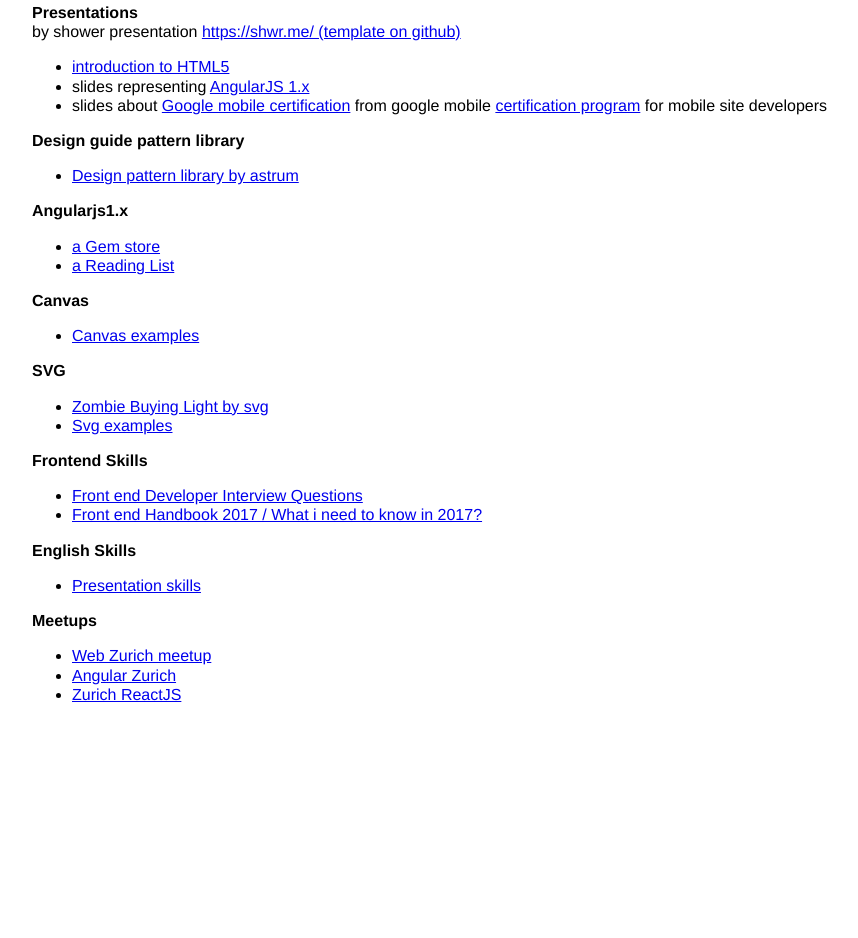
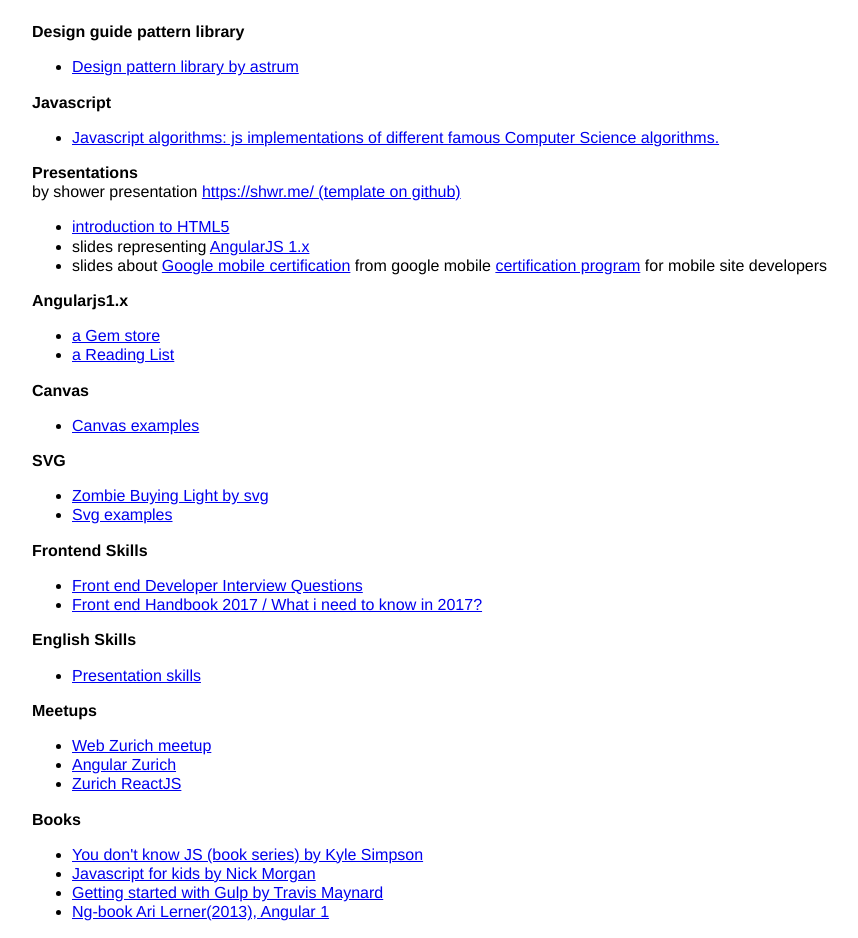
Before and after one commit to julia-dizhak/julia-dizhak.github.io, a plain HTML site: page index.html in a window 1280 px wide. Shown: the part 232-1170 px from the top of the page, without its empty margins (108-966 px from the left). Before the commit the page ends 952 px from the top, so only its background shows below. Drawn offline with Linux system fonts and the light colour scheme.

Commit message:
add Javascript algorithms

```diff
--- a/index.html
+++ b/index.html
@@ -2,7 +2,12 @@
 <html>
 
 <head>
-  <title>Julia Dizhak github profile</title>
+  <meta charset="utf-8">
+  <meta name="description" content="github profile of Julia Dizhak, email is yulia.scherbina@gmail.com">
+  <meta name="keywords" content="javascript algorithms,">
+
+  <title>Github profile from Julia Dizhak</title>
+
   <link rel="stylesheet" href="static/css/styles.css">
 </head>
 
@@ -26,6 +31,24 @@
       </header>
     </div>
 
+    <br>
+
+    <article>
+      <header>Design guide pattern library</header>
+      <ul>
+        <li><a href="https://julia-dizhak.github.io/design-pattern-library-by-astrum/public/pattern-library/" target="_blank">Design pattern library by astrum</a></li>
+      </ul>
+    </article>
+
+    <article>
+      <header>Javascript</header>
+      <ul>
+        <li>
+          <a href="https://julia-dizhak.github.io/javascript-algorithms/" target="_blank">Javascript algorithms: js implementations of different famous Computer Science algorithms.</a>
+        </li>
+      </ul>
+    </article>
+
     <article>
       <header>Presentations</header>
       <aside>by shower presentation <a href="https://github.com/shower/shower" target="_blank">https://shwr.me/ (template on github)</a></aside>
@@ -47,12 +70,7 @@
       </ul>
     </article>
 
-    <article>
-      <header>Design guide pattern library</header>
-      <ul>
-        <li><a href="https://julia-dizhak.github.io/design-pattern-library-by-astrum/public/pattern-library/" target="_blank">Design pattern library by astrum</a></li>
-      </ul>
-    </article>
+
 
     <!-- <article>
       <header>JS games</header>
@@ -109,18 +127,19 @@
       </ul>
     </article>
 
-    <!-- <article>
+    <article>
       <header>Books</header>
       <ul>
+        <li><a href="https://github.com/getify/You-Dont-Know-JS/">You don't know JS (book series) by Kyle Simpson</a></li>
         <li><a href="https://www.nostarch.com/javascriptforkids/">Javascript for kids by Nick Morgan</a></li>
         <li><a href="https://www.amazon.com/Getting-Started-Gulp-Travis-Maynard/dp/1784395765">Getting started with Gulp by Travis Maynard</a></li>
         <li><a href="https://www.ng-book.com/">Ng-book Ari Lerner(2013), Angular 1</a></li>
       </ul>
-    </article> -->
+    </article>
 
-    <aside>
+    <!--<aside>-->
 
-    </aside>
+    <!--</aside>-->
   </div>
 </section>
 
```
Also changed, not shown: 1 other file.
